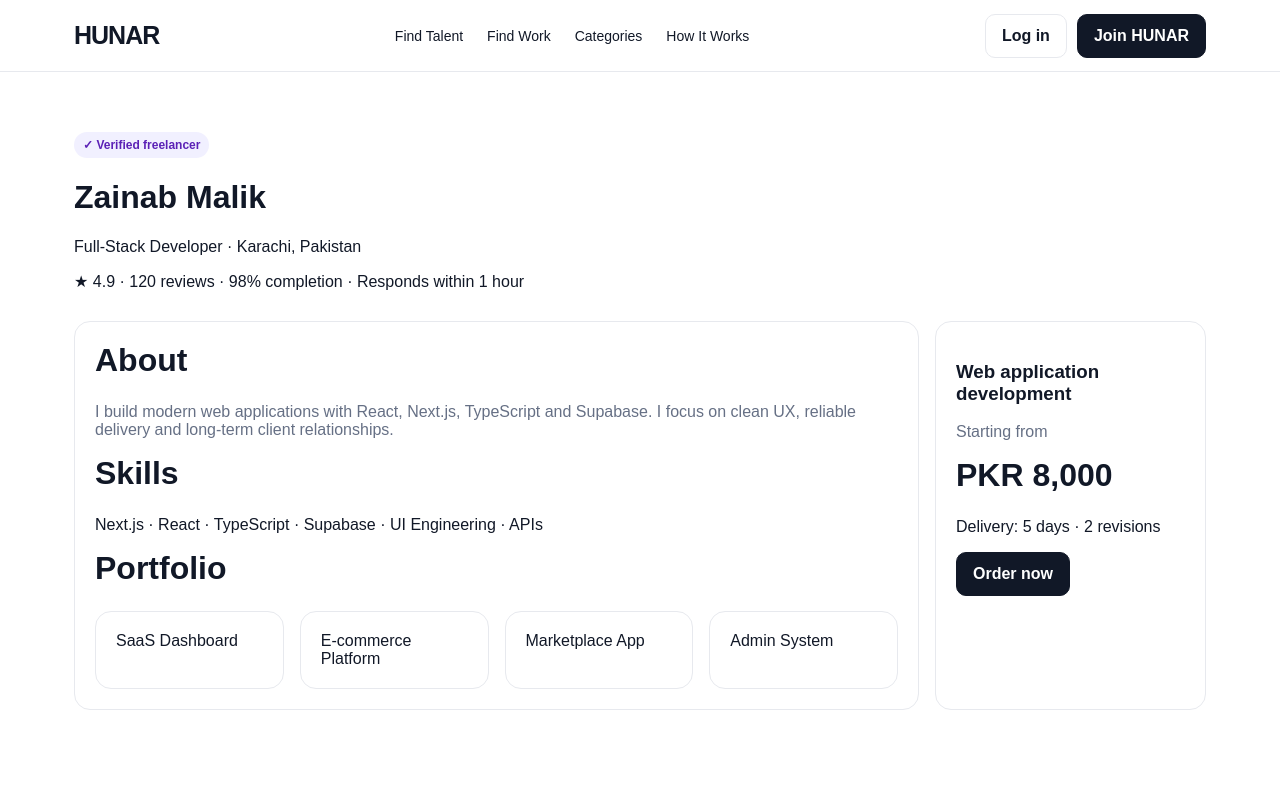
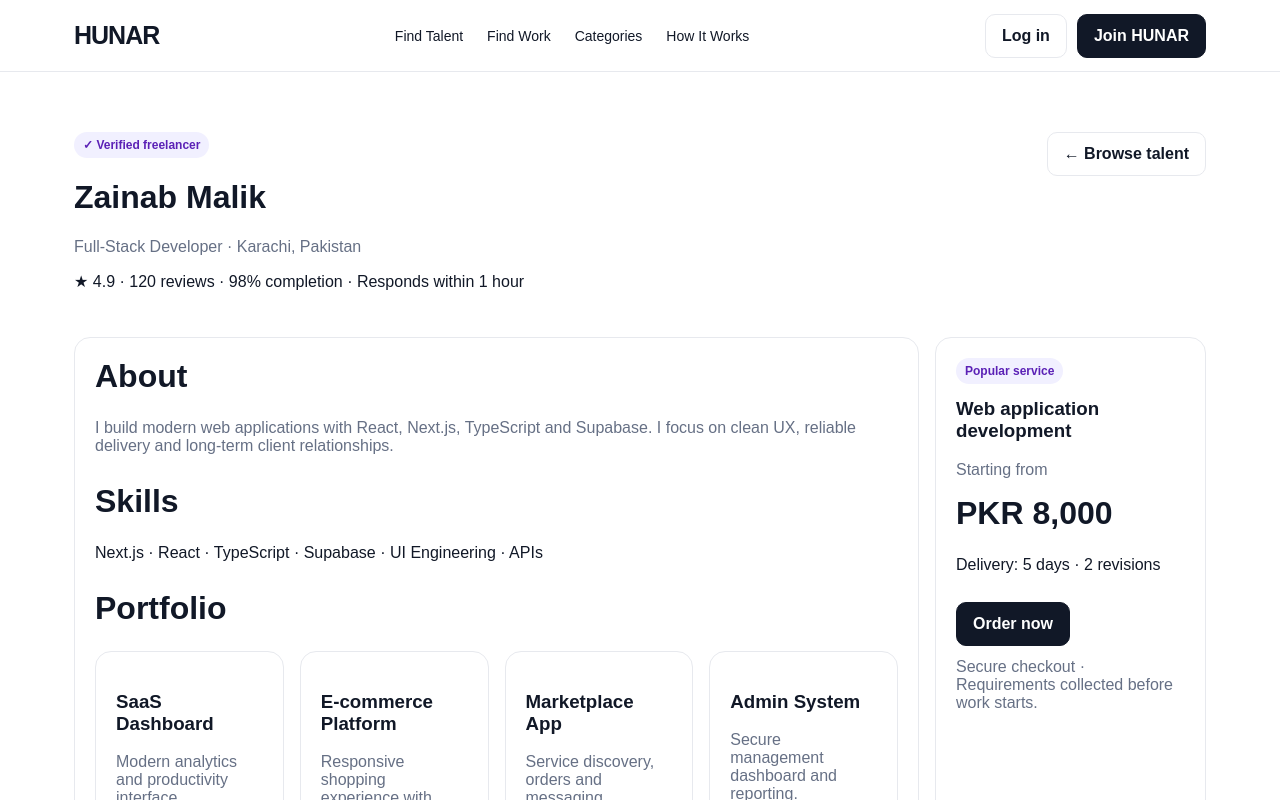
Before and after one commit to haroonkhan89041-netizen/hunar-marketplace, a Next.js app: page /freelancer/zainab-malik in a window 1280 px wide. Shown: the top 800 px of the page. Built offline with nearby package versions, Linux system fonts and the light colour scheme.

Commit message:
Polish featured freelancer profile page

```diff
--- a/app/freelancer/zainab-malik/page.tsx
+++ b/app/freelancer/zainab-malik/page.tsx
@@ -1,2 +1,11 @@
-import Link from 'next/link';
-export default function Profile(){return <main className="section"><div className="container"><span className="pill">✓ Verified freelancer</span><h1>Zainab Malik</h1><p>Full-Stack Developer · Karachi, Pakistan</p><p>★ 4.9 · 120 reviews · 98% completion · Responds within 1 hour</p><div className="grid" style={{marginTop:30}}><div className="card" style={{gridColumn:'span 3'}}><h2>About</h2><p className="muted">I build modern web applications with React, Next.js, TypeScript and Supabase. I focus on clean UX, reliable delivery and long-term client relationships.</p><h2>Skills</h2><p>Next.js · React · TypeScript · Supabase · UI Engineering · APIs</p><h2>Portfolio</h2><div className="grid"><div className="card">SaaS Dashboard</div><div className="card">E-commerce Platform</div><div className="card">Marketplace App</div><div className="card">Admin System</div></div></div><div className="card"><h3>Web application development</h3><p className="muted">Starting from</p><h2>PKR 8,000</h2><p>Delivery: 5 days · 2 revisions</p><Link className="btn primary" href="/checkout">Order now</Link></div></div></div></main>}
+import Link from 'next/link'
+
+export default function Profile(){
+ return <main className="section"><div className="container">
+  <div className="sectionhead"><div><span className="pill">✓ Verified freelancer</span><h1>Zainab Malik</h1><p className="muted">Full-Stack Developer · Karachi, Pakistan</p><p>★ 4.9 · 120 reviews · 98% completion · Responds within 1 hour</p></div><Link className="btn" href="/talent">← Browse talent</Link></div>
+  <div className="grid" style={{marginTop:30}}>
+   <div className="card" style={{gridColumn:'span 3'}}><h2>About</h2><p className="muted">I build modern web applications with React, Next.js, TypeScript and Supabase. I focus on clean UX, reliable delivery and long-term client relationships.</p><h2 style={{marginTop:28}}>Skills</h2><p>Next.js · React · TypeScript · Supabase · UI Engineering · APIs</p><h2 style={{marginTop:28}}>Portfolio</h2><div className="grid" style={{marginTop:16}}><div className="card"><h3>SaaS Dashboard</h3><p className="muted">Modern analytics and productivity interface.</p></div><div className="card"><h3>E-commerce Platform</h3><p className="muted">Responsive shopping experience with admin tools.</p></div><div className="card"><h3>Marketplace App</h3><p className="muted">Service discovery, orders and messaging workflow.</p></div><div className="card"><h3>Admin System</h3><p className="muted">Secure management dashboard and reporting.</p></div></div></div>
+   <div className="card"><span className="pill">Popular service</span><h3 style={{marginTop:14}}>Web application development</h3><p className="muted">Starting from</p><h2>PKR 8,000</h2><p>Delivery: 5 days · 2 revisions</p><Link className="btn primary" href="/checkout" style={{display:'inline-flex',marginTop:12}}>Order now</Link><p className="muted" style={{marginTop:12}}>Secure checkout · Requirements collected before work starts.</p></div>
+  </div>
+ </div></main>
+}
```
